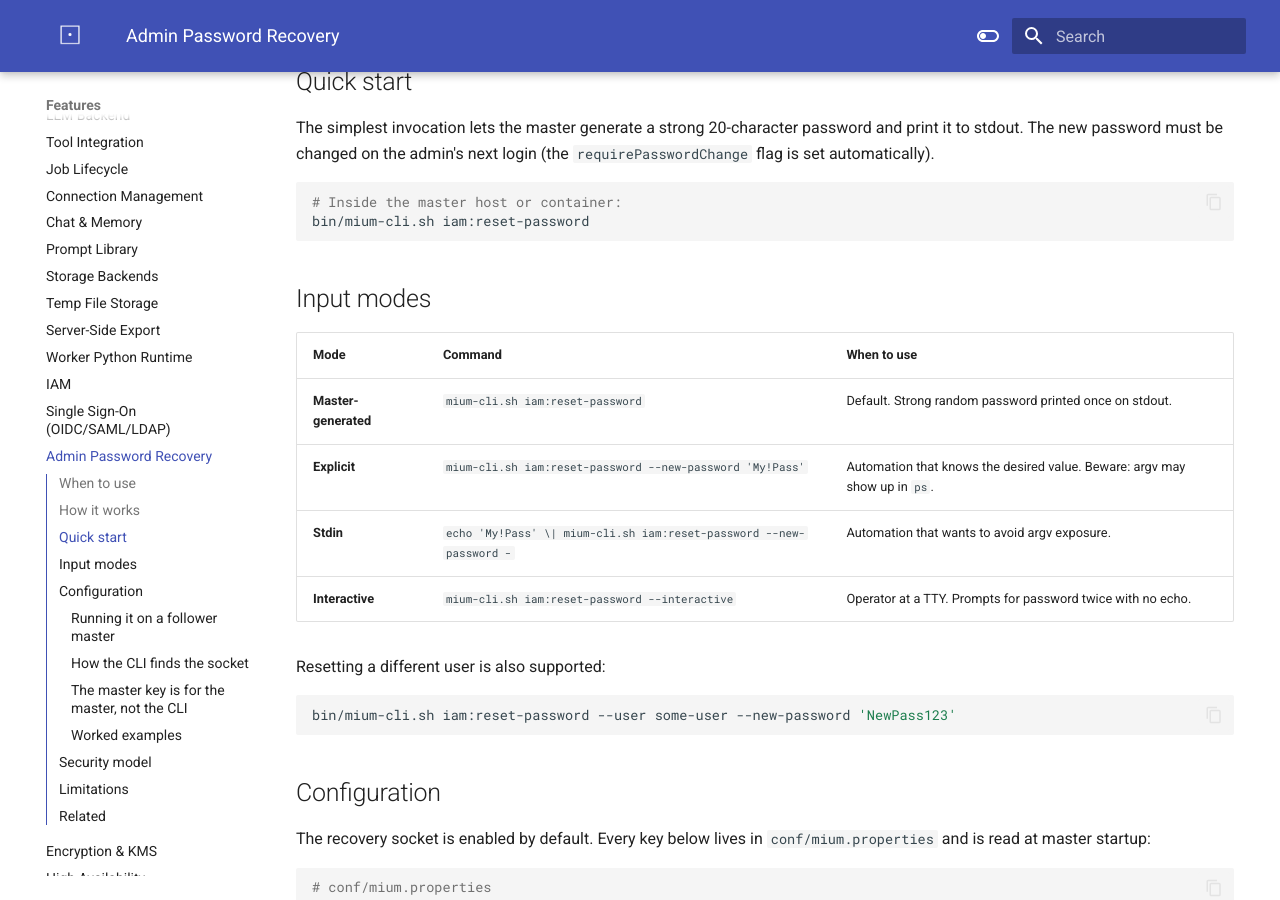
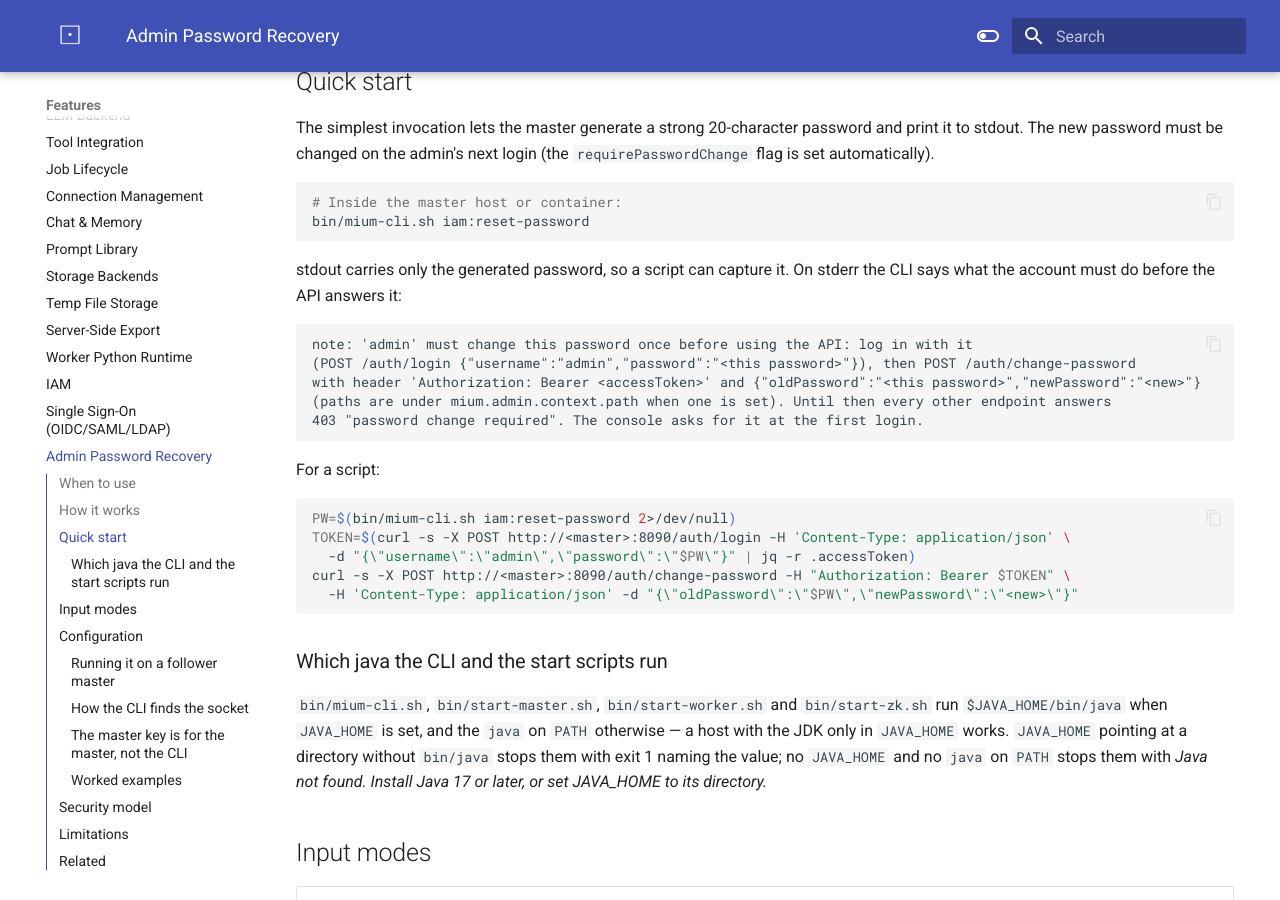
Before and after one commit to cloudcheflabs/mium-docs, an MkDocs documentation site: the page built from docs/features/admin-password-recovery.md, in a window 1280 px wide and 900 px high, scrolled down 1363 px. Built offline with MkDocs 1.6.1 and Material for MkDocs 9.7.7, drawn with Linux system fonts in a browser that asks for light colours; the version menu is left out.

Commit message:
docs: CLI says a reset password must be changed before the API answers; JAVA_HOME takes precedence for every launcher
Co-Authored-By: Claude Opus 5.5 <noreply@anthropic.com>

````diff
--- a/docs/features/admin-password-recovery.md
+++ b/docs/features/admin-password-recovery.md
@@ -56,6 +56,36 @@ admin's next login (the `requirePasswordChange` flag is set automatically).
 # Inside the master host or container:
 bin/mium-cli.sh iam:reset-password
 ```
+
+stdout carries only the generated password, so a script can capture it. On
+stderr the CLI says what the account must do before the API answers it:
+
+```text
+note: 'admin' must change this password once before using the API: log in with it
+(POST /auth/login {"username":"admin","password":"<this password>"}), then POST /auth/change-password
+with header 'Authorization: Bearer <accessToken>' and {"oldPassword":"<this password>","newPassword":"<new>"}
+(paths are under mium.admin.context.path when one is set). Until then every other endpoint answers
+403 "password change required". The console asks for it at the first login.
+```
+
+For a script:
+
+```bash
+PW=$(bin/mium-cli.sh iam:reset-password 2>/dev/null)
+TOKEN=$(curl -s -X POST http://<master>:8090/auth/login -H 'Content-Type: application/json' \
+  -d "{\"username\":\"admin\",\"password\":\"$PW\"}" | jq -r .accessToken)
+curl -s -X POST http://<master>:8090/auth/change-password -H "Authorization: Bearer $TOKEN" \
+  -H 'Content-Type: application/json' -d "{\"oldPassword\":\"$PW\",\"newPassword\":\"<new>\"}"
+```
+
+### Which java the CLI and the start scripts run
+
+`bin/mium-cli.sh`, `bin/start-master.sh`, `bin/start-worker.sh` and
+`bin/start-zk.sh` run `$JAVA_HOME/bin/java` when `JAVA_HOME` is set, and the
+`java` on `PATH` otherwise — a host with the JDK only in `JAVA_HOME` works.
+`JAVA_HOME` pointing at a directory without `bin/java` stops them with exit 1
+naming the value; no `JAVA_HOME` and no `java` on `PATH` stops them with
+*Java not found. Install Java 17 or later, or set JAVA_HOME to its directory.*
 
 ## Input modes
 
````
Also changed, not shown: docs/installation/prerequisites.md (+2 -2 lines).
